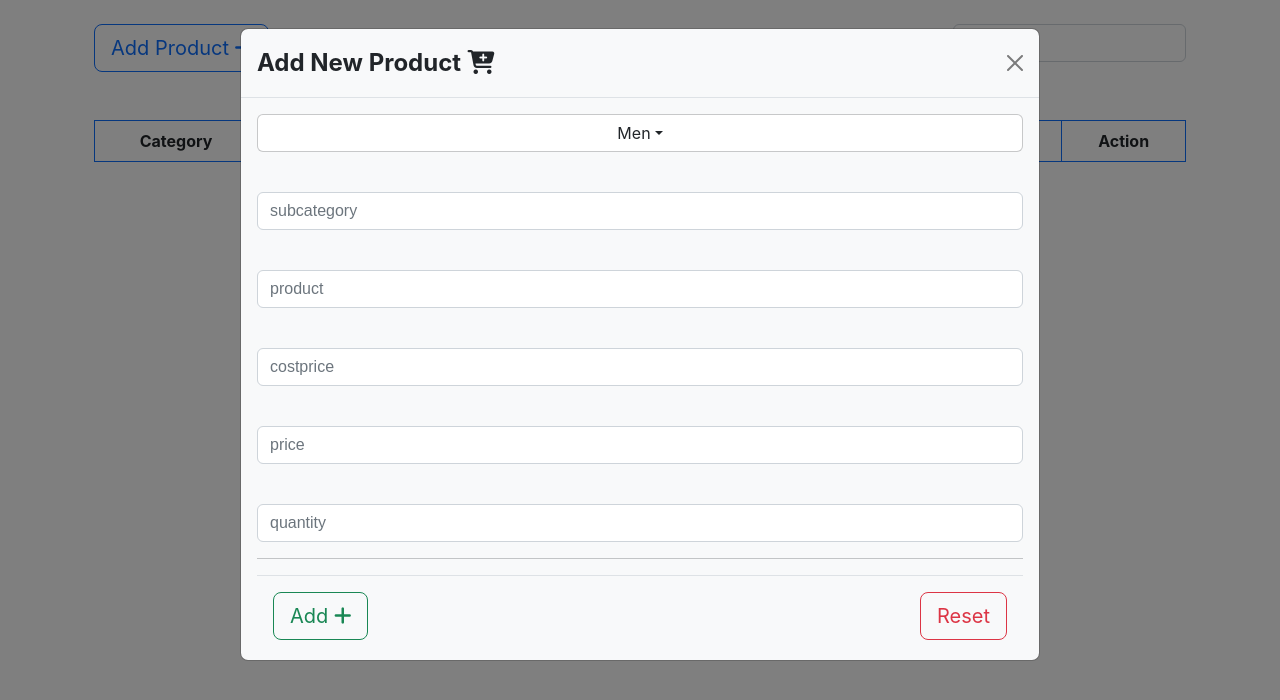
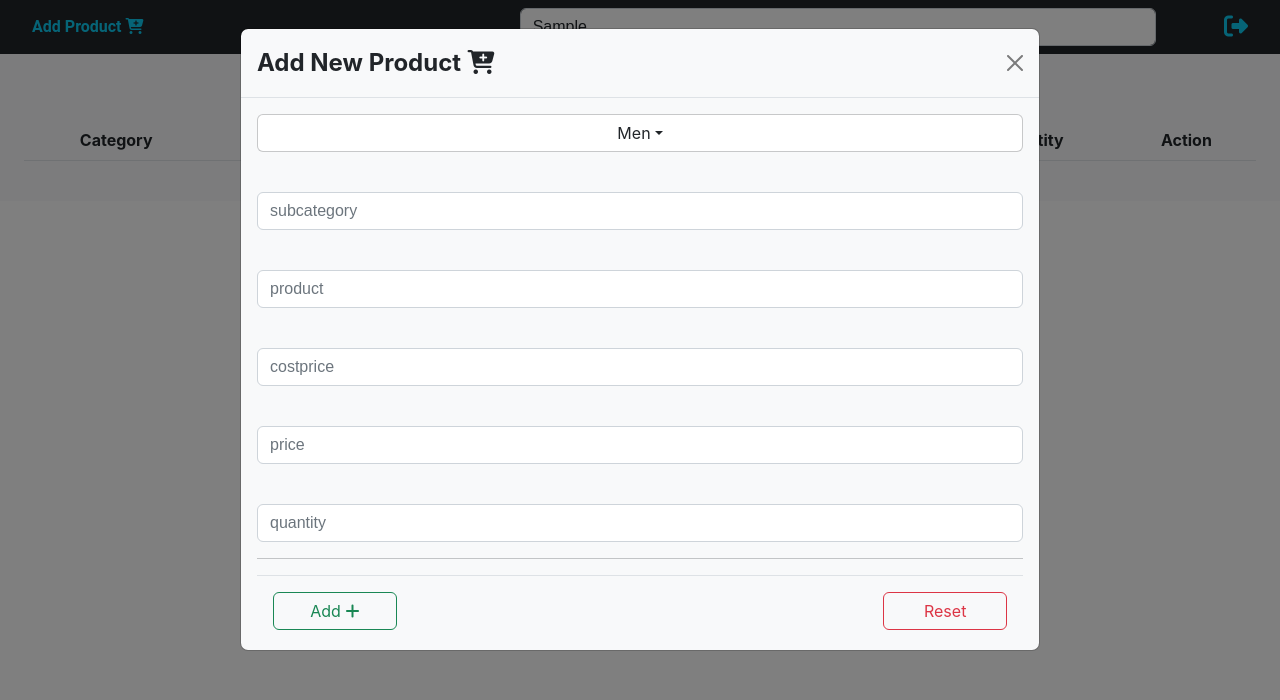
Before and after one commit to IsmaelMousa/pos-sales-stock, a React (Create React App) app: page /admin in a window 1280 px wide. Both pictures are taken after typing "Sample" into the empty fields and a click on the button "Add Product". Shown: the top 700 px of the page. Built offline with nearby package versions, Linux system fonts and the light colour scheme.

Commit message:
styling the header of admin page

```diff
--- a/src/components/Admin/EditRow.js
+++ b/src/components/Admin/EditRow.js
@@ -14,13 +14,12 @@ const EditRow = ({ handleEditPostForm, products }) => {
           <td>
             <button
               type="button"
-              className=" btn btn-primary ml-auto mb-2"
+              className=" btn btn-outline-primary ml-auto mb-2"
               data-bs-toggle="modal"
               data-bs-target="#editModalForm"
               onClick={(set) => handleEditPostForm(set, product)}
             >
-
-               Edit <i className="fa-solid fa-pen"></i>
+            Edit <i className="fa-solid fa-pen"></i>
             </button>
           </td>
         </tr>
--- a/src/components/Admin/Table.js
+++ b/src/components/Admin/Table.js
@@ -2,6 +2,7 @@ import React, { useState } from "react";
 import nextId from "react-id-generator";
 import EditRow from "./EditRow";
 import Data from "../UI/ProductsData";
+import { Link,} from "react-router-dom";
 const Table = () => {
   const [products, setProducts] = useState(Data);
 
@@ -124,31 +125,41 @@ const Table = () => {
         row.category.toLowerCase().indexOf(searchQuery) > -1
     );
   }
-
   return (
     <div>
-      <div className="d-flex flex-row">
+      <header className="p-5">
+        <nav className="navbar navbar-expand-md navbar-dark fixed-top bg-dark p-2">
+          <div className="container-fluid">
             <button
               type="button"
-          className="me-3 btn btn-outline-primary btn-lg ml-auto d-block mb-5"
+              className="btn bg-dark btn-dark text-info border border-0"
               data-bs-toggle="modal"
               data-bs-target="#addModalForm"
             >
-          Add Product <i className="fa-sharp fa-solid fa-plus"></i>
+              <b>Add Product</b> <i class="fa-sharp fa-solid fa-cart-plus"></i>
             </button>
-        <form className="row g-3 ms-auto">
-          <div className="col-auto">
+            <div className="collapse navbar-collapse" id="navbarCollapse">
+              <div className="me-auto"></div>
+              <form className="d-flex col-7 me-5" role="search">
                 <input
-              type="text"
-              className="form-control ms-auto"
+                  class="form-control me-2"
+                  type="search"
                   placeholder="Search"
+                  aria-label="Search"
                   value={searchQuery}
                   onChange={(get) => setSearchQuery(get.target.value)}
-            />
+                ></input>
+              </form>
+              <div className="d-flex">
+              <button type="button" className="btn btn bg-dark btn-dark text-info border border-0">
+              <Link to="/"><i className="fa-sharp fa-xl fa-solid fa-right-from-bracket text-info"></i></Link>
+              </button>
               </div>
-        </form>
               </div>
-      <table className="table table-bordered border-primary table-hover table-responsive">
+          </div>
+        </nav>
+      </header>
+      <table className="table table-hover table-responsive">
         <thead>
           <tr className="text-center">
             <th scope="col">Category</th>
@@ -302,14 +313,14 @@ const Table = () => {
                   <button
                     type="submit"
                     data-bs-dismiss="modal"
-                    className="btn btn-outline-success btn-lg float-start btn-hover"
+                    className="btn btn-outline-success col-2 float-start btn-hover"
                   >
                     Add <i className="fa-sharp fa-solid fa-plus"></i>
                   </button>
                   <button
                     type="reset"
                     data-bs-dismiss="modal"
-                    className="btn btn-outline-danger btn-lg float-end"
+                    className="btn btn-outline-danger col-2 float-end"
                   >
                     Reset
                   </button>
@@ -331,7 +342,7 @@ const Table = () => {
         <div className="modal-dialog modal-lg">
           <div className="modal-content bg-light">
             <div className="modal-header">
-              <h4 className="modal-title text-center" id="exampleModalLabel">
+              <h4 className="modal-title" id="exampleModalLabel">
                 <b>Edit Product</b>{" "}
                 <i className="fa-sharp fa-solid fa-pen-to-square"></i>
               </h4>
@@ -457,18 +468,18 @@ const Table = () => {
                   <button
                     type="submit"
                     data-bs-dismiss="modal"
-                    className="btn  btn-outline-success btn-lg float-start"
+                    className="btn btn-white border-0 col-2 float-start"
                   >
-                    <i className="fa-sharp fa-solid fa-check"></i>
+                    <i className="fa-sharp text-success fa-solid fa-check fa-xl"></i>
                   </button>
 
                   <button
                     type="submit"
                     data-bs-dismiss="modal"
-                    className="btn  btn-outline-danger btn-lg float-end"
+                    className="btn btn-white border-0 col-2 float-end"
                     onClick={handleDelete}
                   >
-                    <i className="fa-sharp fa-solid fa-trash"></i>
+                    <i className="fa-sharp text-danger fa-solid fa-trash fa-xl"></i>
                   </button>
                 </div>
               </form>
--- a/src/index.js
+++ b/src/index.js
@@ -19,7 +19,7 @@ root.render(
         <Route
           path="/admin"
           element={
-            <div className="container p-4">
+            <div className="p-4 bg-light">
               <Table />
             </div>
           }
```
Lines whose indentation alone changed are shown as unchanged.
